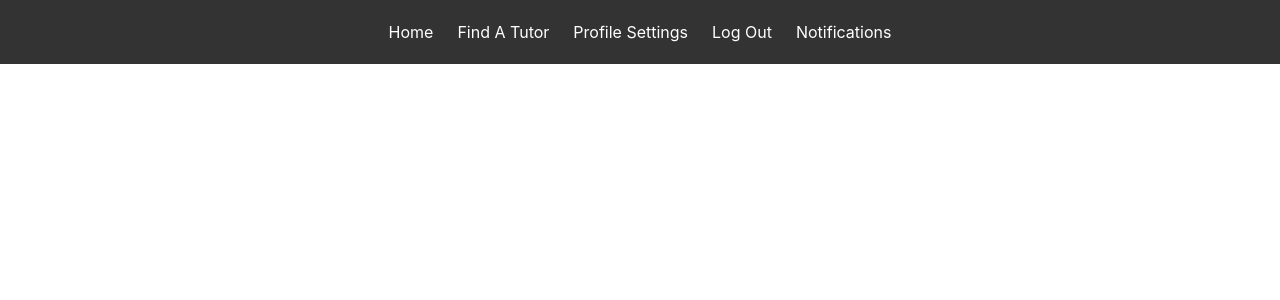
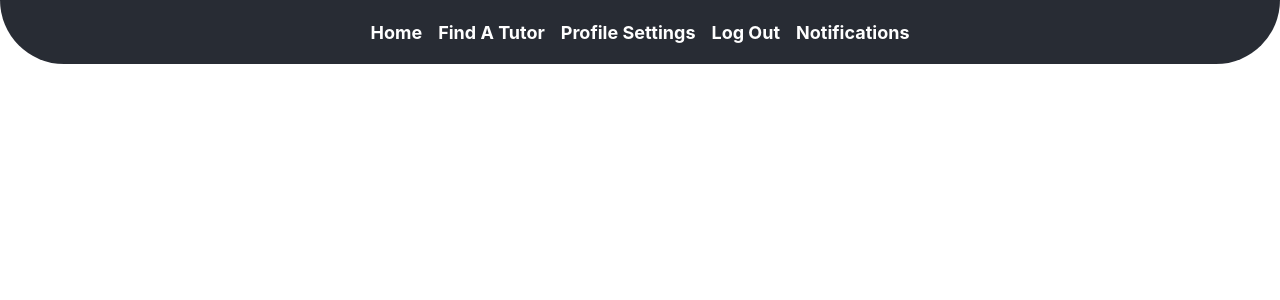
Before and after one commit to Koiya/CSC4330ProjectGroupE, a React (Create React App) app in the folder frontend/: page / in a window 1280 px wide. Shown: the top 300 px of the page. Built offline with nearby package versions, Linux system fonts and the light colour scheme.

Commit message:
navbar style update

```diff
--- a/frontend/src/Navbar/NavbarStyle.css
+++ b/frontend/src/Navbar/NavbarStyle.css
@@ -7,7 +7,7 @@ body {
 }
 
 .nav {
-    background-color: #333;
+    background-color: #282c34;
     color: white;
     display: flex;
     justify-content: space-evenly;
@@ -15,6 +15,10 @@ body {
     gap: 2rem;
     padding: 0 1rem;
     height: 4rem;
+    font-weight: bold;
+    border-radius: 0 0 215px 215px;
+    font-size: large;
+
 }
 
 .nav ul {
@@ -22,7 +26,7 @@ body {
     margin: 0;
     list-style: none;
     display: flex;
-    gap: 1rem;
+    gap: 0.5rem;
 }
 
 .nav a {
```
